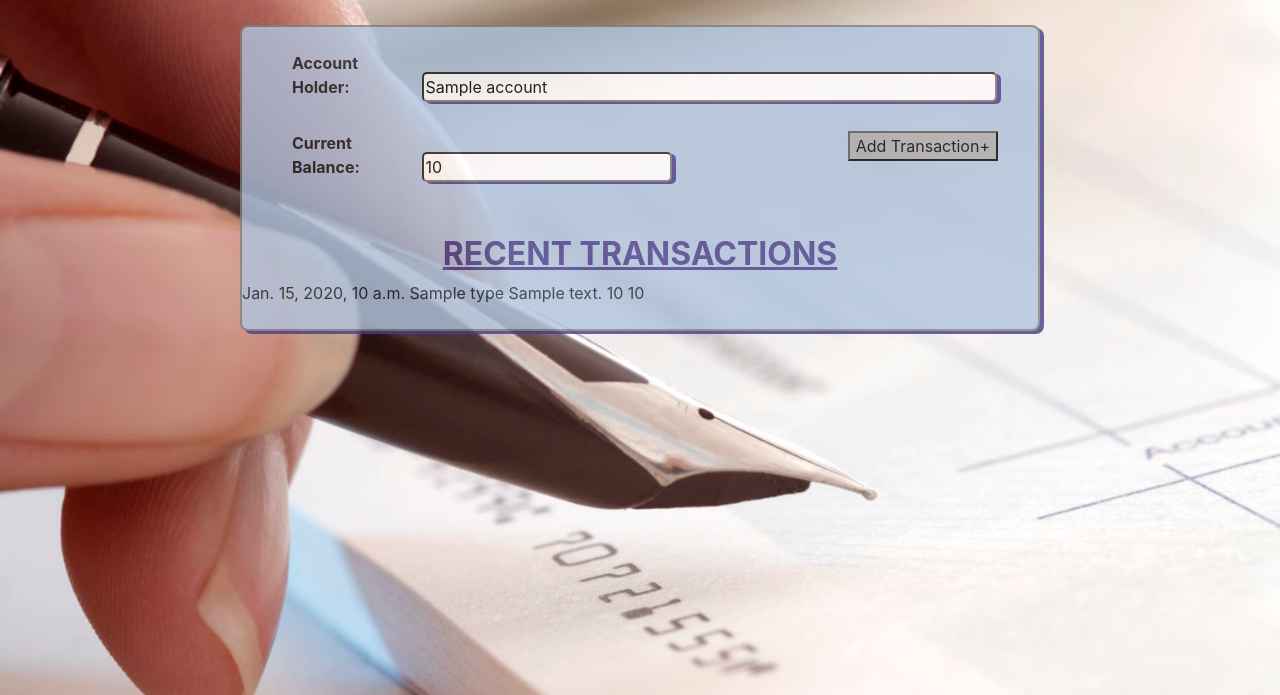
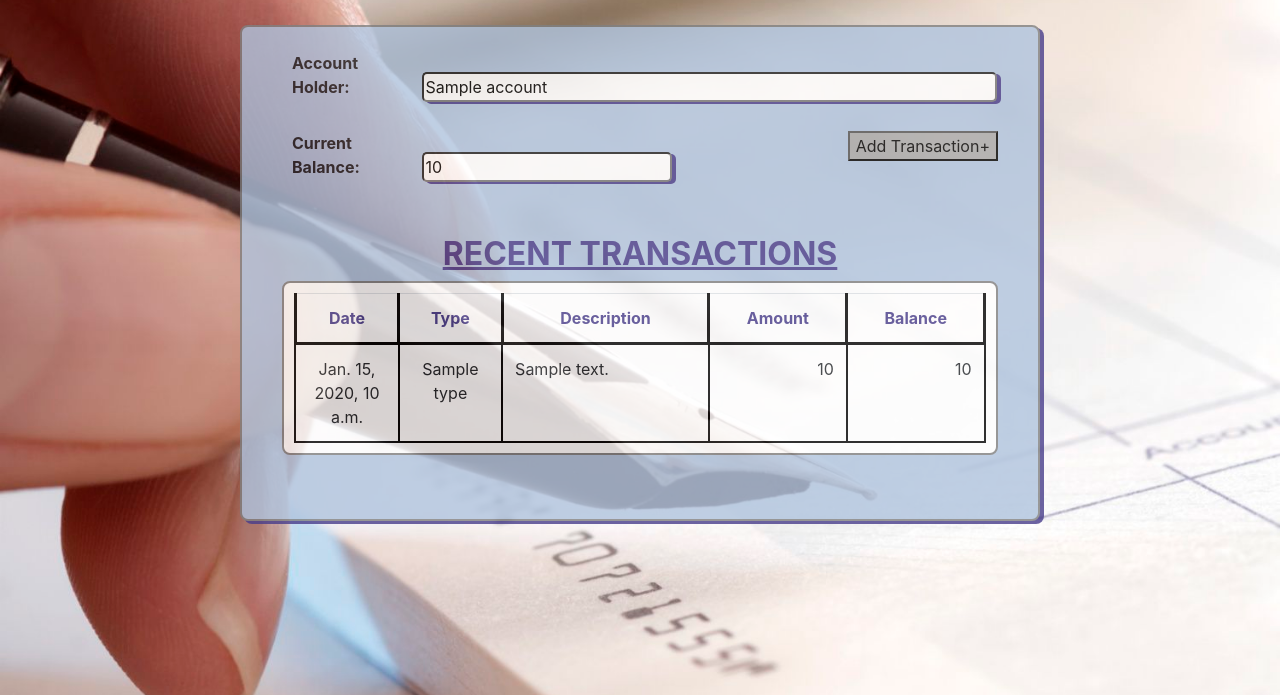
Before and after one commit to RomanPaladiy/PycharmProjects, a Django app: template Django_Checkbook/Django_Checkbook/Checkbook/templates/checkbook/BalanceSheet.html in a window 1280 px wide. Shown: the part 38-733 px from the top of the page. Run offline with Django 4.2, Linux system fonts and the light colour scheme; the template is opened without the code that fills it: most values are stand-ins (such as "Sample title", 1, 10 or a date in 2020); some libraries are stand-ins or nearby versions.

Commit message:
Update to balance sheet

```diff
--- a/Django_Checkbook/Django_Checkbook/Checkbook/templates/checkbook/BalanceSheet.html
+++ b/Django_Checkbook/Django_Checkbook/Checkbook/templates/checkbook/BalanceSheet.html
@@ -15,8 +15,15 @@
 				<br><br>
 			</div>
 			<h2>RECENT TRANSACTIONS</h2>
-
+			<table class="table table-responsive" id="transactions-table">
 				{% for key, total in table_contents.items %}
+				<tr id="headerRow">
+					<th>Date</th>
+					<th>Type</th>
+					<th>Description</th>
+					<th>Amount</th>
+					<th>Balance</th>
+				</tr>
 				<tr>
 					<td class="center">{{ key.date }}</td>
 					<td class="center">{{ key.type }}</td>
@@ -24,5 +31,6 @@
 					<td class="right">{{ key.amount }}</td>
 					<td class="right">{{ total }}</td>
 				</tr>
+			</table>
 				{% endfor %}
 {% endblock %}
```
